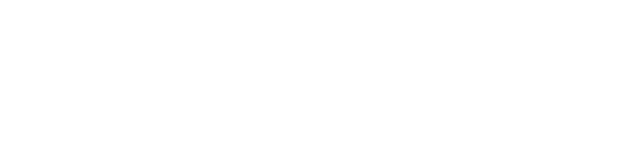
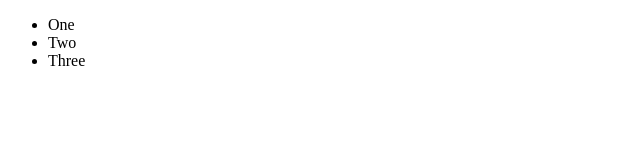
Before and after one commit to svmoskalyov/GitTutorialMini, a plain HTML site: page index.html in a window 1280 px wide. Shown: the whole page, without its empty margins (0-640 px from the left). Drawn offline with Linux system fonts and the light colour scheme.

Commit message:
adds list header

```diff
--- a/index.html
+++ b/index.html
@@ -6,5 +6,13 @@
     <meta name="viewport" content="width=device-width, initial-scale=1.0" />
     <title>Document</title>
   </head>
-  <body></body>
+  <body>
+    <header>
+      <ul>
+        <li>One</li>
+        <li>Two</li>
+        <li>Three</li>
+      </ul>
+    </header>
+  </body>
 </html>
```
